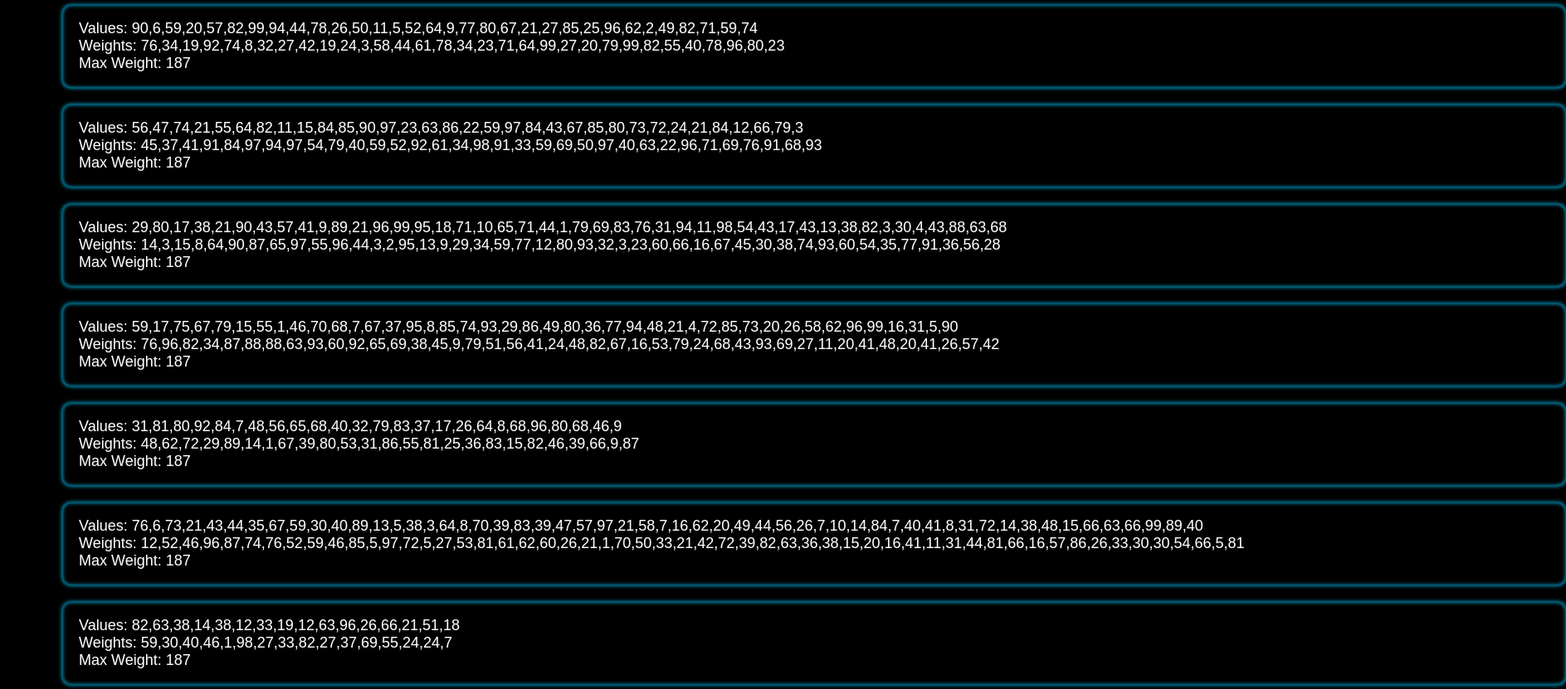
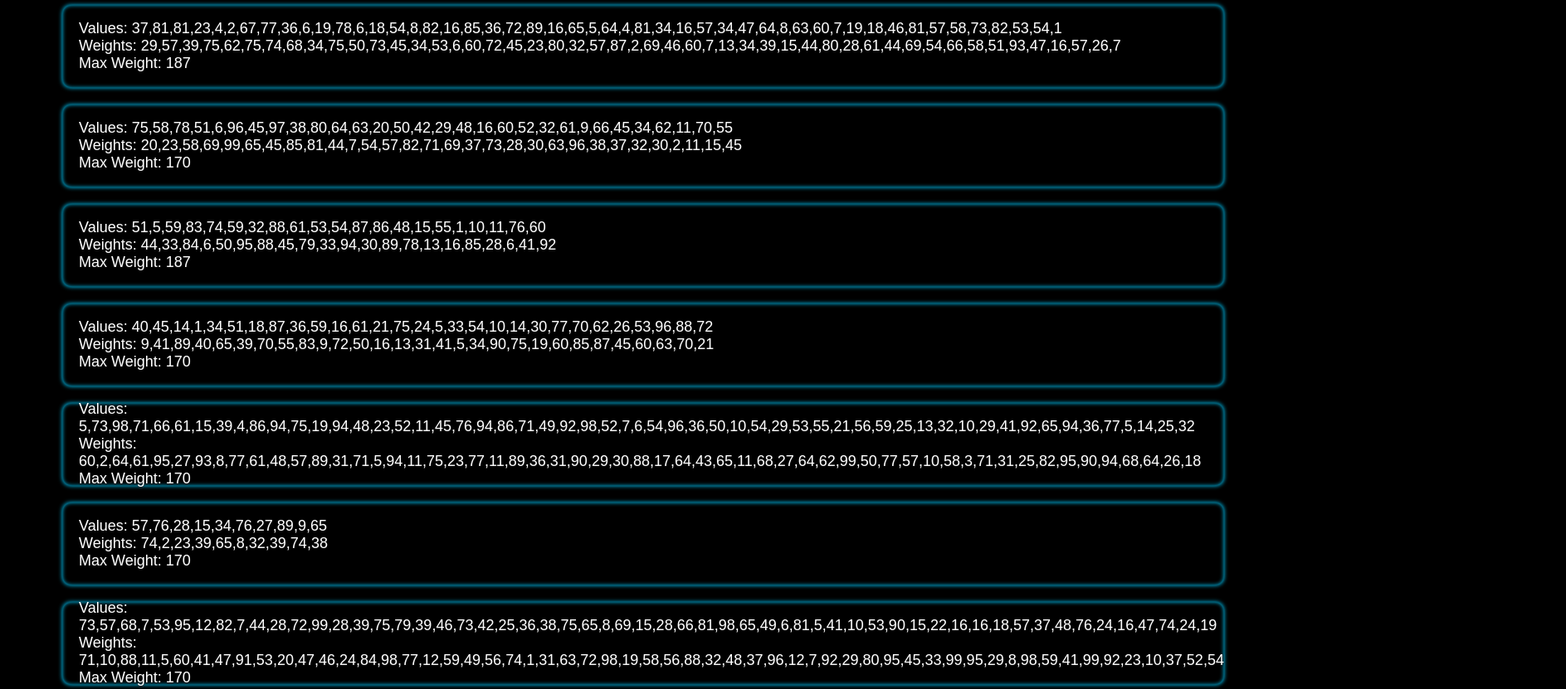
Before and after one commit to Elusive7733/Dynamic-Programmmer, an Electron app: page app/AlgoViews/kp.html in a window 1500 px wide. Shown: the part 220-1051 px from the top of the page at 83% size, 1887 px wide, since content can reach past the window. Drawn offline with Linux system fonts and the light colour scheme; no server answers.

Commit message:
Knapsack Working perfectly

```diff
--- a/app/AlgoSampleInputs/KpPp.json
+++ b/app/AlgoSampleInputs/KpPp.json
@@ -1,160 +1,150 @@
 [
     {
       "value": [
-        90,  6, 59, 20, 57, 82, 99, 94, 44,
-        78, 26, 50, 11,  5, 52, 64,  9, 77,
-        80, 67, 21, 27, 85, 25, 96, 62,  2,
-        49, 82, 71, 59, 74
+        37, 81, 81, 23, 4,  2, 67, 77, 36,  6, 19,
+        78,  6, 18, 54, 8, 82, 16, 85, 36, 72, 89,
+        16, 65,  5, 64, 4, 81, 34, 16, 57, 34, 47,
+        64,  8, 63, 60, 7, 19, 18, 46, 81, 57, 58,
+        73, 82, 53, 54, 1
       ],
       "weight": [
-        76, 34, 19, 92, 74,  8, 32, 27, 42,
-        19, 24,  3, 58, 44, 61, 78, 34, 23,
-        71, 64, 99, 27, 20, 79, 99, 82, 55,
-        40, 78, 96, 80, 23
+        29, 57, 39, 75, 62, 75, 74, 68, 34, 75, 50,
+        73, 45, 34, 53,  6, 60, 72, 45, 23, 80, 32,
+        57, 87,  2, 69, 46, 60,  7, 13, 34, 39, 15,
+        44, 80, 28, 61, 44, 69, 54, 66, 58, 51, 93,
+        47, 16, 57, 26,  7
       ],
       "maxWeight": 187
     },
     {
       "value": [
-        56, 47, 74, 21, 55, 64, 82, 11, 15,
-        84, 85, 90, 97, 23, 63, 86, 22, 59,
-        97, 84, 43, 67, 85, 80, 73, 72, 24,
-        21, 84, 12, 66, 79,  3
+        75, 58, 78, 51,  6, 96, 45, 97, 38,
+        80, 64, 63, 20, 50, 42, 29, 48, 16,
+        60, 52, 32, 61,  9, 66, 45, 34, 62,
+        11, 70, 55
       ],
       "weight": [
-        45, 37, 41, 91, 84, 97, 94, 97, 54,
-        79, 40, 59, 52, 92, 61, 34, 98, 91,
-        33, 59, 69, 50, 97, 40, 63, 22, 96,
-        71, 69, 76, 91, 68, 93
+        20, 23, 58, 69, 99, 65, 45, 85, 81,
+        44,  7, 54, 57, 82, 71, 69, 37, 73,
+        28, 30, 63, 96, 38, 37, 32, 30,  2,
+        11, 15, 45
+      ],
+      "maxWeight": 170
+    },
+    {
+      "value": [
+        51,  5, 59, 83, 74, 59, 32,
+        88, 61, 53, 54, 87, 86, 48,
+        15, 55,  1, 10, 11, 76, 60
+      ],
+      "weight": [
+        44, 33, 84,  6, 50, 95, 88,
+        45, 79, 33, 94, 30, 89, 78,
+        13, 16, 85, 28,  6, 41, 92
       ],
       "maxWeight": 187
     },
     {
       "value": [
-        29, 80, 17, 38, 21, 90, 43, 57, 41,  9,
-        89, 21, 96, 99, 95, 18, 71, 10, 65, 71,
-        44,  1, 79, 69, 83, 76, 31, 94, 11, 98,
-        54, 43, 17, 43, 13, 38, 82,  3, 30,  4,
-        43, 88, 63, 68
+        40, 45, 14,  1, 34, 51, 18, 87, 36,
+        59, 16, 61, 21, 75, 24,  5, 33, 54,
+        10, 14, 30, 77, 70, 62, 26, 53, 96,
+        88, 72
       ],
       "weight": [
-        14,  3, 15,  8, 64, 90, 87, 65, 97, 55,
-        96, 44,  3,  2, 95, 13,  9, 29, 34, 59,
-        77, 12, 80, 93, 32,  3, 23, 60, 66, 16,
-        67, 45, 30, 38, 74, 93, 60, 54, 35, 77,
-        91, 36, 56, 28
+         9, 41, 89, 40, 65, 39, 70, 55, 83,
+         9, 72, 50, 16, 13, 31, 41,  5, 34,
+        90, 75, 19, 60, 85, 87, 45, 60, 63,
+        70, 21
+      ],
+      "maxWeight": 170
+    },
+    {
+      "value": [
+         5, 73, 98, 71, 66, 61, 15, 39,  4, 86, 94, 75,
+        19, 94, 48, 23, 52, 11, 45, 76, 94, 86, 71, 49,
+        92, 98, 52,  7,  6, 54, 96, 36, 50, 10, 54, 29,
+        53, 55, 21, 56, 59, 25, 13, 32, 10, 29, 41, 92,
+        65, 94, 36, 77,  5, 14, 25, 32
+      ],
+      "weight": [
+        60,  2, 64, 61, 95, 27, 93,  8, 77, 61, 48, 57,
+        89, 31, 71,  5, 94, 11, 75, 23, 77, 11, 89, 36,
+        31, 90, 29, 30, 88, 17, 64, 43, 65, 11, 68, 27,
+        64, 62, 99, 50, 77, 57, 10, 58,  3, 71, 31, 25,
+        82, 95, 90, 94, 68, 64, 26, 18
+      ],
+      "maxWeight": 170
+    },
+    {
+      "value": [
+        57, 76, 28, 15, 34,
+        76, 27, 89,  9, 65
+      ],
+      "weight": [
+        74,  2, 23, 39, 65,
+         8, 32, 39, 74, 38
+      ],
+      "maxWeight": 170
+    },
+    {
+      "value": [
+        73, 57, 68,  7, 53, 95, 12, 82,  7, 44, 28, 72,
+        99, 28, 39, 75, 79, 39, 46, 73, 42, 25, 36, 38,
+        75, 65,  8, 69, 15, 28, 66, 81, 98, 65, 49,  6,
+        81,  5, 41, 10, 53, 90, 15, 22, 16, 16, 18, 57,
+        37, 48, 76, 24, 16, 47, 74, 24, 19
+      ],
+      "weight": [
+        71, 10, 88, 11,  5, 60, 41, 47, 91, 53, 20, 47,
+        46, 24, 84, 98, 77, 12, 59, 49, 56, 74,  1, 31,
+        63, 72, 98, 19, 58, 56, 88, 32, 48, 37, 96, 12,
+         7, 92, 29, 80, 95, 45, 33, 99, 95, 29,  8, 98,
+        59, 41, 99, 92, 23, 10, 37, 52, 54
+      ],
+      "maxWeight": 170
+    },
+    {
+      "value": [
+         2, 17, 24, 18,  2, 47, 30, 66, 55,
+        19, 89, 99, 44, 78, 92, 88, 18,  4,
+        56, 39, 27, 85, 64, 86, 97, 20, 62,
+        44, 19
+      ],
+      "weight": [
+        94, 49, 26,  2, 73, 26, 76, 26, 11,
+        73, 10, 37, 42, 10, 12, 23, 82, 77,
+        32, 78,  5, 14, 93, 77,  3, 37, 96,
+        74, 54
       ],
       "maxWeight": 187
     },
     {
       "value": [
-        59, 17, 75, 67, 79, 15, 55,  1, 46, 70,
-        68,  7, 67, 37, 95,  8, 85, 74, 93, 29,
-        86, 49, 80, 36, 77, 94, 48, 21,  4, 72,
-        85, 73, 20, 26, 58, 62, 96, 99, 16, 31,
-         5, 90
+        56, 15, 27, 31,  3,
+        34, 31, 32, 14, 27,
+        71, 91
       ],
       "weight": [
-        76, 96, 82, 34, 87, 88, 88, 63, 93, 60,
-        92, 65, 69, 38, 45,  9, 79, 51, 56, 41,
-        24, 48, 82, 67, 16, 53, 79, 24, 68, 43,
-        93, 69, 27, 11, 20, 41, 48, 20, 41, 26,
-        57, 42
+        62, 65, 61, 10, 61,
+        80, 13, 13, 47, 77,
+        72, 25
       ],
       "maxWeight": 187
     },
     {
       "value": [
-        31, 81, 80, 92, 84,  7, 48, 56,
-        65, 68, 40, 32, 79, 83, 37, 17,
-        26, 64,  8, 68, 96, 80, 68, 46,
-         9
+        45, 89, 29, 32, 87, 21, 53, 99, 73, 53,
+        24, 41, 43, 12, 38, 95, 58, 52,  9, 80,
+        70, 14, 96,  9, 35, 99, 67, 40, 29, 67,
+        64, 57, 34, 47, 19, 22, 63, 62, 69
       ],
       "weight": [
-        48, 62, 72, 29, 89, 14,  1, 67,
-        39, 80, 53, 31, 86, 55, 81, 25,
-        36, 83, 15, 82, 46, 39, 66,  9,
-        87
+        43, 29, 75,  2,  9, 77, 25, 58, 20, 91,
+        27, 70, 99, 45, 39, 34,  9, 72, 55, 29,
+        66, 36,  3, 98, 82, 53, 25, 79, 25, 17,
+        76, 69, 48, 49, 90, 46, 11, 14, 59
       ],
-      "maxWeight": 187
-    },
-    {
-      "value": [
-        76,  6, 73, 21, 43, 44, 35, 67, 59, 30, 40, 89,
-        13,  5, 38,  3, 64,  8, 70, 39, 83, 39, 47, 57,
-        97, 21, 58,  7, 16, 62, 20, 49, 44, 56, 26,  7,
-        10, 14, 84,  7, 40, 41,  8, 31, 72, 14, 38, 48,
-        15, 66, 63, 66, 99, 89, 40
-      ],
-      "weight": [
-        12, 52, 46, 96, 87, 74, 76, 52, 59, 46, 85,  5,
-        97, 72,  5, 27, 53, 81, 61, 62, 60, 26, 21,  1,
-        70, 50, 33, 21, 42, 72, 39, 82, 63, 36, 38, 15,
-        20, 16, 41, 11, 31, 44, 81, 66, 16, 57, 86, 26,
-        33, 30, 30, 54, 66,  5, 81
-      ],
-      "maxWeight": 187
-    },
-    {
-      "value": [
-        82, 63, 38, 14, 38, 12,
-        33, 19, 12, 63, 96, 26,
-        66, 21, 51, 18
-      ],
-      "weight": [
-        59, 30, 40, 46,  1, 98,
-        27, 33, 82, 27, 37, 69,
-        55, 24, 24,  7
-      ],
-      "maxWeight": 187
-    },
-    {
-      "value": [
-         8, 90, 24,  7, 55, 71, 46,
-        11, 80, 10, 77, 61, 95, 55,
-        99, 17,  6
-      ],
-      "weight": [
-        70, 45, 19, 77, 84, 22, 63,
-        76, 52,  9, 30, 60, 14, 12,
-        33, 74,  3
-      ],
-      "maxWeight": 187
-    },
-    {
-      "value": [
-        17, 71, 79, 30, 11,  3, 81, 85, 24, 37, 99, 61,
-        95, 22, 31, 18,  1, 79, 72, 34, 12, 35, 47, 76,
-        25, 44, 80, 71, 52, 76, 57, 23, 27, 90, 82, 18,
-        58, 83, 37, 95, 93, 57, 18, 12, 53, 50,  8, 97,
-        74, 40, 28, 15, 63, 69, 58, 96, 70, 29, 11, 12,
-        73, 32, 18, 83, 60, 62,  8, 39,  8, 39, 31, 21,
-        31
-      ],
-      "weight": [
-        68, 47, 43, 74, 69, 49, 87, 60, 69, 44, 67, 95,
-        94, 64, 33, 40, 38, 20, 96, 86, 14, 80, 77, 39,
-        38, 42, 52, 34, 59, 96, 99, 59,  9, 38, 32, 39,
-        65, 76, 68, 88, 45, 36, 71, 86, 62, 73, 39, 70,
-        99, 60, 79, 53, 90, 98, 49, 60, 54, 72, 32,  3,
-         7, 14, 21, 14, 97, 61, 27, 67, 54, 23, 64, 74,
-        20
-      ],
-      "maxWeight": 187
-    },
-    {
-      "value": [
-        86,  4, 28, 85, 12, 58, 25, 68,
-        58, 85, 53, 34, 17, 39, 42, 37,
-        41, 95, 73, 19, 65, 31, 30, 45,
-        63
-      ],
-      "weight": [
-        16, 50,  9,  7,  6, 32, 34, 38,
-        89, 53, 96, 91, 23, 59, 37,  9,
-        68, 10,  9, 75, 93, 38, 77,  3,
-         1
-      ],
-      "maxWeight": 187
+      "maxWeight": 170
     }
-]
+  ]
--- a/app/AlgoViews/kp.html
+++ b/app/AlgoViews/kp.html
@@ -21,7 +21,8 @@
         </div>
         <hr class="line">
         <div class="output">
-            <div>Max Profit:<span id="final-output"></span></div>
+            <div>Items:<span id="final-output"></span></div>
+            <div>Max Profit:<span id="final-length"></span></div>
         </div>
     </div>
     <script>
@@ -49,7 +50,12 @@
             li.appendChild(div2)
             li.appendChild(div3)
             li.className = 'sample s' + count
-            li.setAttribute("style", "height: 100px;")
+            if(singleSample.value.length >= 60){
+                li.setAttribute("style", "height: 150px;")
+            }
+            else{
+                li.setAttribute("style", "height: 100px;")
+            }
             ul.appendChild(li);
         })
 
@@ -121,7 +127,8 @@
         })
 
         ipcRenderer.on('kp:done' , (e,answer) => {
-            document.getElementById('final-output').innerHTML = answer
+            document.getElementById('final-output').innerHTML = answer.List
+            document.getElementById('final-length').innerHTML = answer.Length
         })
 
     </script>
--- a/app/css/style.css
+++ b/app/css/style.css
@@ -151,7 +151,8 @@ a {
 }
 
 .wrapper .output {
-  margin-top: 30px;
+  margin: 30px 0px;
+  /* margin-bottom: 50px; */
   background: black;
   color: white;
   display: flex;
--- a/creatingOutput.js
+++ b/creatingOutput.js
@@ -39,7 +39,7 @@ const maxWeight2 = 187
 
 for (let j = 0; j < 10; j++){
     sample = {value: [], weight: [], maxWeight: 0}
-    n = getRandomArbitrary(10, 70);
+    n = getRandomArbitrary(10, 60);
     for (let i = 0; i < n; i++){
         weight.push(getRandomArbitrary(1, 100))
         value.push(getRandomArbitrary(1, 100))
@@ -57,5 +57,5 @@ for (let j = 0; j < 10; j++){
     value = []
     samples.push(sample);
 }
-samples = JSON.stringify(samples);
+// samples = JSON.stringify(samples);
 console.log(samples)
```
Also changed, not shown: app/AlgoViews/pp.html (+1 -1 lines), app/Algos/pp.js (+5 -7 lines).
